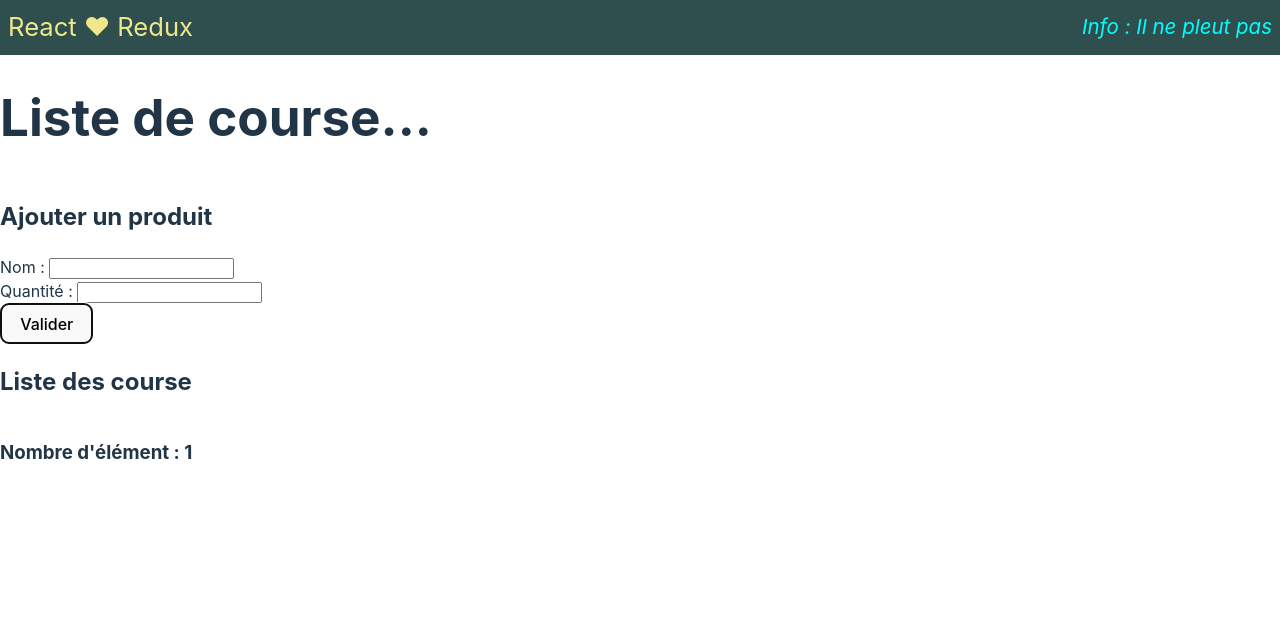
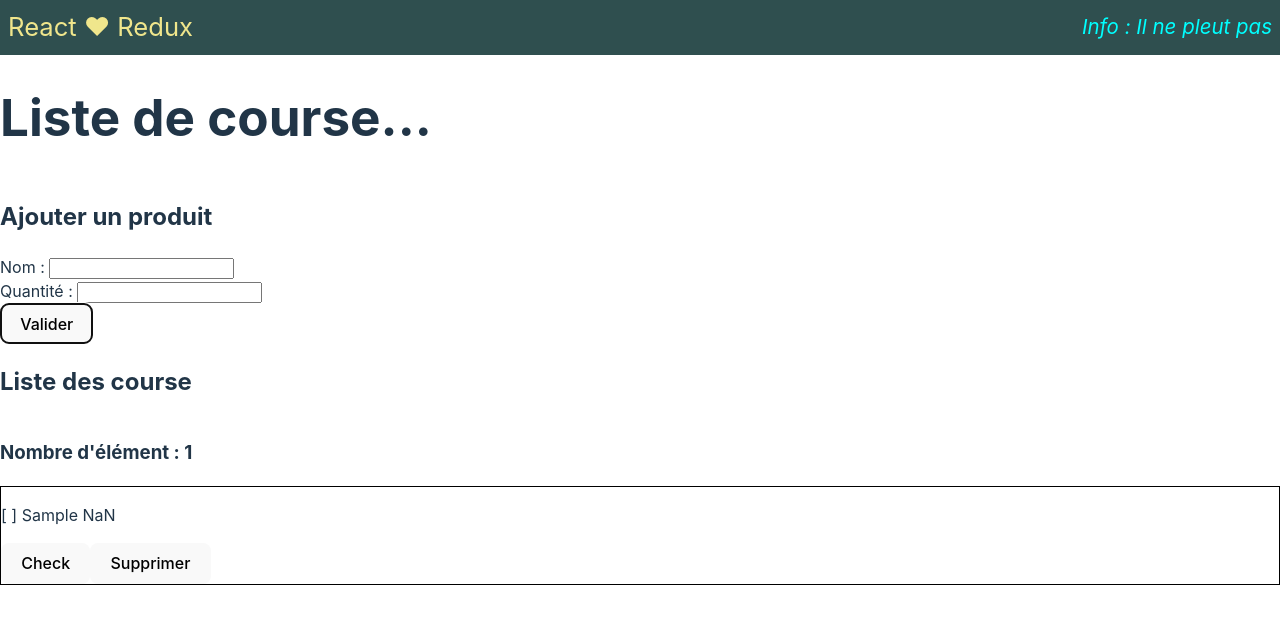
Before and after one commit to Formation-JS/I3_Web13__Redux_Redux, a React (Vite) app: page / in a window 1280 px wide. Both pictures are taken after typing "Sample", "Sample" into the empty fields and a click on the button "Valider". Shown: the top 624 px of the page. Built offline with nearby package versions, Linux system fonts and the light colour scheme.

Commit message:
Affichage de la liste de course

```diff
--- a/src/containers/Groceries/GroceryList.tsx
+++ b/src/containers/Groceries/GroceryList.tsx
@@ -1,19 +1,49 @@
+import type { Grocery } from '../../@types/grocery';
+import { groceryCheck, groceryDelt } from '../../store/groceries/groceries.action';
 import type { StateStore } from '../../store/store';
-import { useSelector } from 'react-redux';
+import { useDispatch, useSelector } from 'react-redux';
 
 const GroceryList = () => {
 
-    const count = useSelector<StateStore, number>(state => state.groceries.count);
+    // const count = useSelector<StateStore, number>(state => state.groceries.count);
     // const count = useSelector((state : StateStore) => state.groceries.count);
+
+    const { count, list: groceries } = useSelector((state : StateStore) => state.groceries);
 
     return (
         <>
             <h2>Liste des course</h2>
             <h3>Nombre d'élément : {count}</h3>
 
-            {/* TODO : Afficher la liste */}
+            {groceries.map(grocery => (
+                <GroceryListItem {...grocery} key={grocery.id} />
+            ))}
         </>
     )
 }
 
+const GroceryListItem = ({id, isCheck, name, quantity } : Grocery) => {
+
+    const dispatch = useDispatch();
+
+    const handleCheck = () => {
+        dispatch(groceryCheck(id));
+    }
+
+    const handleDelt = () => {
+        dispatch(groceryDelt(id));
+    }
+
+    return (
+        <div style={{border: 'solid 0.1ch black', marginBottom: '1ch'}}>
+            <p>[{isCheck ? 'V' : ' '}] {name} {quantity}</p>
+
+            <button onClick={handleCheck}>Check</button>
+            <button onClick={handleDelt}>Supprimer</button>
+        </div>
+    )
+}
+
+
+
 export default GroceryList;
```
